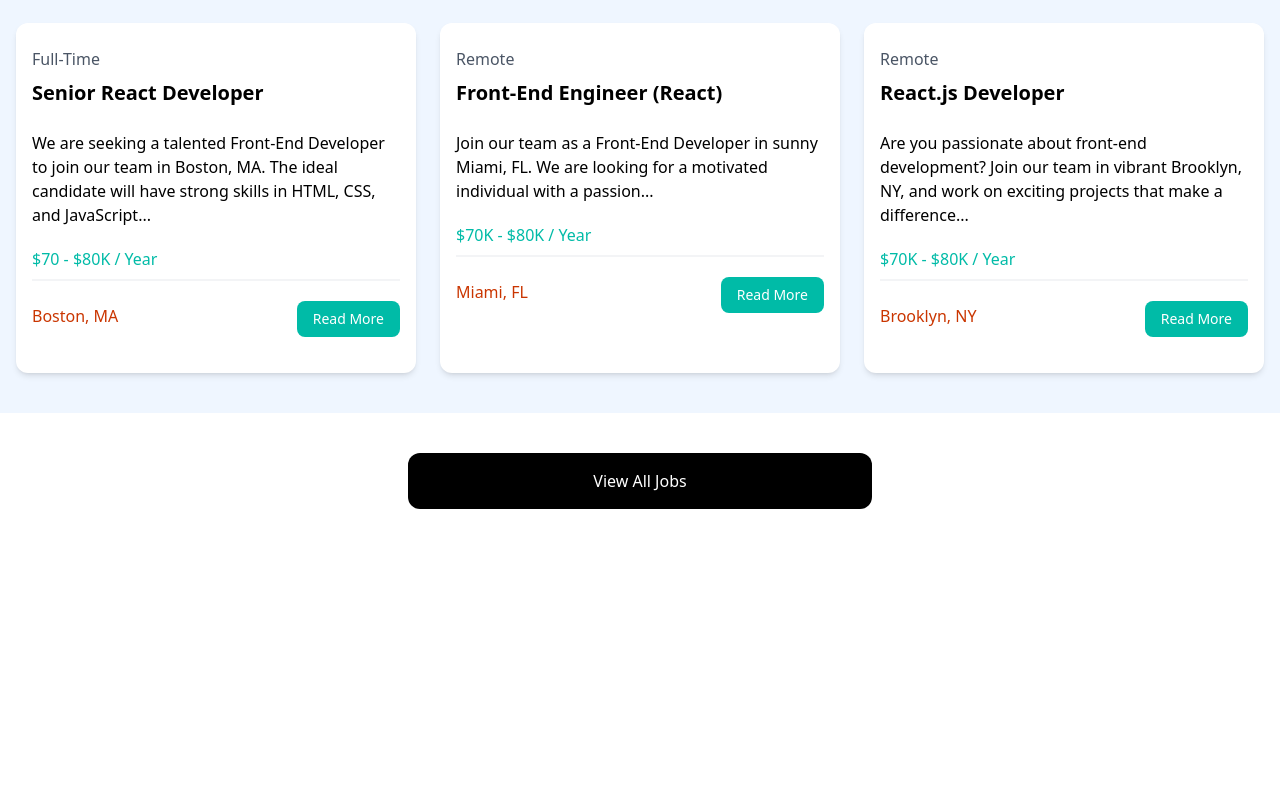
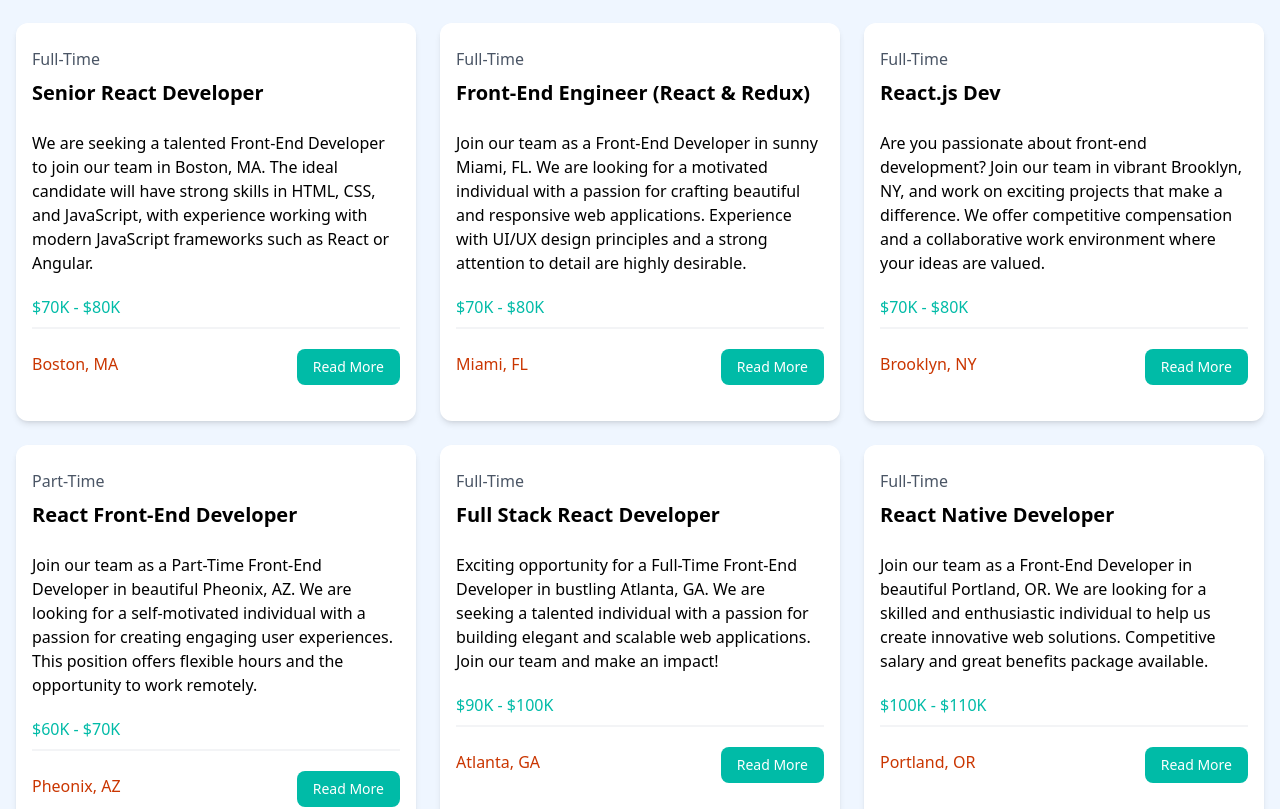
Before and after one commit to AmaduKamara/job-portal, a React (Vite) app: page / in a window 1280 px wide. Shown: the part 686-1495 px from the top of the page. Before the commit the page ends 1235 px from the top, so only its background shows below. Built offline with nearby package versions, Linux system fonts and the light colour scheme.

Commit message:
Map through jobs json file and render in single job componenyt

```diff
--- a/src/App.jsx
+++ b/src/App.jsx
@@ -1,9 +1,8 @@
-import React from "react";
 import Navbar from "./components/Navbar";
 import Hero from "./components/Hero";
 import DevEmp from "./components/DevEmp";
-import BrowseJobs from "./components/BrowseJobs";
 import ViewAllJobs from "./components/ViewAllJobs";
+import JobListings from "./components/JobListings";
 
 const App = () => {
   return (
@@ -20,7 +19,7 @@ const App = () => {
       <DevEmp />
 
       {/* <!-- Browse Jobs --> */}
-      <BrowseJobs />
+      <JobListings />
 
       <ViewAllJobs />
     </main>
--- a/src/components/BrowseJobs.jsx
+++ /dev/null
@@ -1,87 +0,0 @@
-import React from "react";
-import SingleJob from "./SingleJob";
-
-const BrowseJobs = () => {
-  return (
-    <section className='bg-blue-50 px-4 py-10'>
-      <div className='container-xl lg:container m-auto'>
-        <h2 className='text-3xl font-bold text-teal-500 mb-6 text-center'>
-          Browse Jobs
-        </h2>
-        <div className='grid grid-cols-1 md:grid-cols-3 gap-6'>
-          {/* <!-- Job Listing 1 --> */}
-          <SingleJob />
-
-          {/* <!-- Job Listing 2 --> */}
-          <div className='bg-white rounded-xl shadow-md relative'>
-            <div className='p-4'>
-              <div className='mb-6'>
-                <div className='text-gray-600 my-2'>Remote</div>
-                <h3 className='text-xl font-bold'>
-                  Front-End Engineer (React)
-                </h3>
-              </div>
-
-              <div className='mb-5'>
-                Join our team as a Front-End Developer in sunny Miami, FL. We
-                are looking for a motivated individual with a passion...
-              </div>
-
-              <h3 className='text-teal-500 mb-2'>$70K - $80K / Year</h3>
-
-              <div className='border border-gray-100 mb-5'></div>
-
-              <div className='flex flex-col lg:flex-row justify-between mb-4'>
-                <div className='text-orange-700 mb-3'>
-                  <i className='fa-solid fa-location-dot text-lg'></i>
-                  Miami, FL
-                </div>
-                <a
-                  href='job.html'
-                  className='h-[36px] bg-teal-500 hover:bg-teal-600 text-white px-4 py-2 rounded-lg text-center text-sm'
-                >
-                  Read More
-                </a>
-              </div>
-            </div>
-          </div>
-
-          {/* <!-- Job Listing 3 --> */}
-          <div className='bg-white rounded-xl shadow-md relative'>
-            <div className='p-4'>
-              <div className='mb-6'>
-                <div className='text-gray-600 my-2'>Remote</div>
-                <h3 className='text-xl font-bold'>React.js Developer</h3>
-              </div>
-
-              <div className='mb-5'>
-                Are you passionate about front-end development? Join our team in
-                vibrant Brooklyn, NY, and work on exciting projects that make a
-                difference...
-              </div>
-
-              <h3 className='text-teal-500 mb-2'>$70K - $80K / Year</h3>
-
-              <div className='border border-gray-100 mb-5'></div>
-
-              <div className='flex flex-col lg:flex-row justify-between mb-4'>
-                <div className='text-orange-700 mb-3'>
-                  <i className='fa-solid fa-location-dot text-lg'></i>
-                  Brooklyn, NY
-                </div>
-                <a
-                  href='job.html'
-                  className='h-[36px] bg-teal-500 hover:bg-teal-600 text-white px-4 py-2 rounded-lg text-center text-sm'
-                >
-                  Read More
-                </a>
-              </div>
-            </div>
-          </div>
-        </div>
-      </div>
-    </section>
-  );
-};
-
-export default BrowseJobs;
--- /dev/null
+++ b/src/components/JobListings.jsx
@@ -0,0 +1,23 @@
+import SingleJob from "./SingleJob";
+import jobs from "../jobs.json";
+
+const JobListings = () => {
+  console.log(jobs);
+  return (
+    <section className='bg-blue-50 px-4 py-10'>
+      <div className='container-xl lg:container m-auto'>
+        <h2 className='text-3xl font-bold text-teal-500 mb-6 text-center'>
+          Browse Jobs
+        </h2>
+        <div className='grid grid-cols-1 md:grid-cols-3 gap-6'>
+          {/* <!-- Job Listing 1 --> */}
+          {jobs.map((job) => (
+            <SingleJob key={job.id} job={job} />
+          ))}
+        </div>
+      </div>
+    </section>
+  );
+};
+
+export default JobListings;
--- a/src/components/SingleJob.jsx
+++ b/src/components/SingleJob.jsx
@@ -1,28 +1,24 @@
 import React from "react";
 
-const SingleJob = () => {
+const SingleJob = ({ job }) => {
   return (
     <div className='bg-white rounded-xl shadow-md relative'>
       <div className='p-4'>
         <div className='mb-6'>
-          <div className='text-gray-600 my-2'>Full-Time</div>
-          <h3 className='text-xl font-bold'>Senior React Developer</h3>
+          <div className='text-gray-600 my-2'>{job.type}</div>
+          <h3 className='text-xl font-bold'>{job.title}</h3>
         </div>
 
-        <div className='mb-5'>
-          We are seeking a talented Front-End Developer to join our team in
-          Boston, MA. The ideal candidate will have strong skills in HTML, CSS,
-          and JavaScript...
-        </div>
+        <div className='mb-5'>{job.description}</div>
 
-        <h3 className='text-teal-500 mb-2'>$70 - $80K / Year</h3>
+        <h3 className='text-teal-500 mb-2'>{job.salary}</h3>
 
         <div className='border border-gray-100 mb-5'></div>
 
         <div className='flex flex-col lg:flex-row justify-between mb-4'>
           <div className='text-orange-700 mb-3'>
             <i className='fa-solid fa-location-dot text-lg'></i>
-            Boston, MA
+            {job.location}
           </div>
           <a
             href='job.html'
--- a/src/jobs.json
+++ b/src/jobs.json
@@ -1,5 +1,4 @@
-{
-  "jobs": [
+[
   {
     "id": "1",
     "title": "Senior React Developer",
@@ -85,4 +84,3 @@
     }
   }
 ]
-}
```
Lines whose indentation alone changed are shown as unchanged.
